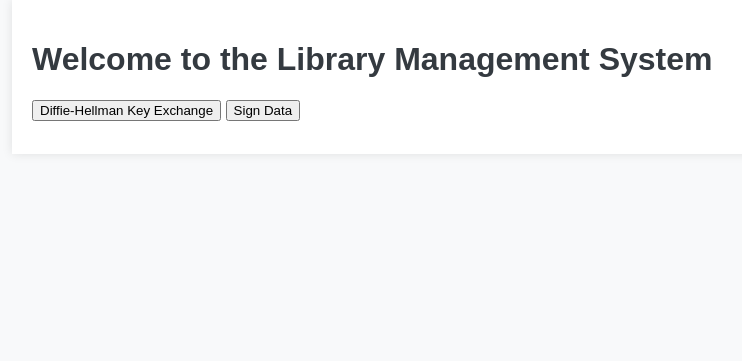
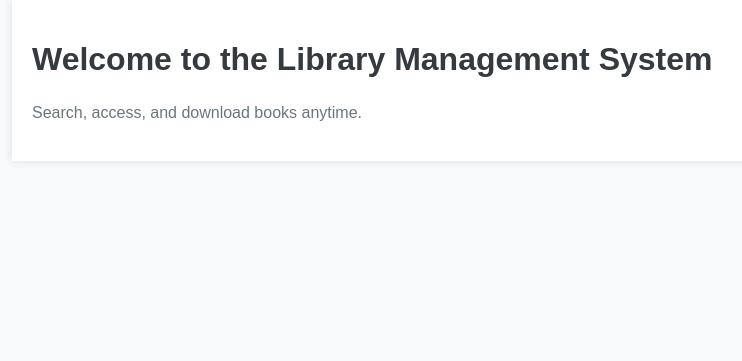
Before and after one commit to ttm43/test, a Flask app: page / in a window 1280 px wide. Shown: the part 59-420 px from the top of the page, without its empty margins (208-950 px from the left). Run offline with Flask 3, Linux system fonts and the light colour scheme.

Commit message:
Update index.html

```diff
--- a/app/templates/index.html
+++ b/app/templates/index.html
@@ -1,59 +1,8 @@
-<!DOCTYPE html>
-<html lang="en">
-<head>
-    <meta charset="UTF-8">
-    <meta name="viewport" content="width=device-width, initial-scale=1.0">
-    <title>Library Management System</title>
-    <link rel="stylesheet" href="{{ url_for('static', filename='css/styles.css') }}">
-</head>
-<body>
-    <header>
-        <nav>
-            <ul>
-                <li><a href="{{ url_for('main.index') }}">Home</a></li>
-                {% if 'user_id' not in session %}
-                    <li><a href="{{ url_for('main.register') }}">Register</a></li>
-                    <li><a href="{{ url_for('main.login') }}">Login</a></li>
-                {% else %}
-                    <li><a href="{{ url_for('main.search') }}">Search</a></li>
-                    <li><a href="{{ url_for('main.books') }}">Books</a></li>
-                    <li><a href="{{ url_for('main.logout') }}">Logout</a></li>
-                {% endif %}
-            </ul>
-        </nav>
-    </header>
-    <main>
-        <h1>Welcome to the Library Management System</h1>
-        <button id="dh-exchange-btn">Diffie-Hellman Key Exchange</button>
-        <button id="sign-data-btn">Sign Data</button>
-        <pre id="output"></pre>
-    </main>
-    <footer>
-        <p>&copy; 2024 Library Management System</p>
-    </footer>
-    <script>
-        document.getElementById('dh-exchange-btn').addEventListener('click', async function() {
-            const response = await fetch('/dh_key_exchange');
-            const serverPublicKey = await response.text();
-            document.getElementById('output').innerText = 'Server Public Key:\n' + serverPublicKey;
-        });
+{% extends "base.html" %}
 
-        document.getElementById('sign-data-btn').addEventListener('click', async function() {
-            const data = prompt('Enter data to sign:');
-            if (data) {
-                const response = await fetch('/sign_data', {
-                    method: 'POST',
-                    headers: {
-                        'Content-Type': 'application/x-www-form-urlencoded'
-                    },
-                    body: new URLSearchParams({
-                        'data': data
-                    })
-                });
-                const result = await response.json();
-                document.getElementById('output').innerText = 'Signature:\n' + result.signature + '\n\nPublic Key:\n' + result.public_key;
-            }
-        });
-    </script>
-</body>
-</html>
+{% block title %}Home{% endblock %}
+
+{% block content %}
+    <h1>Welcome to the Library Management System</h1>
+    <p>Search, access, and download books anytime.</p>
+{% endblock %}
```
